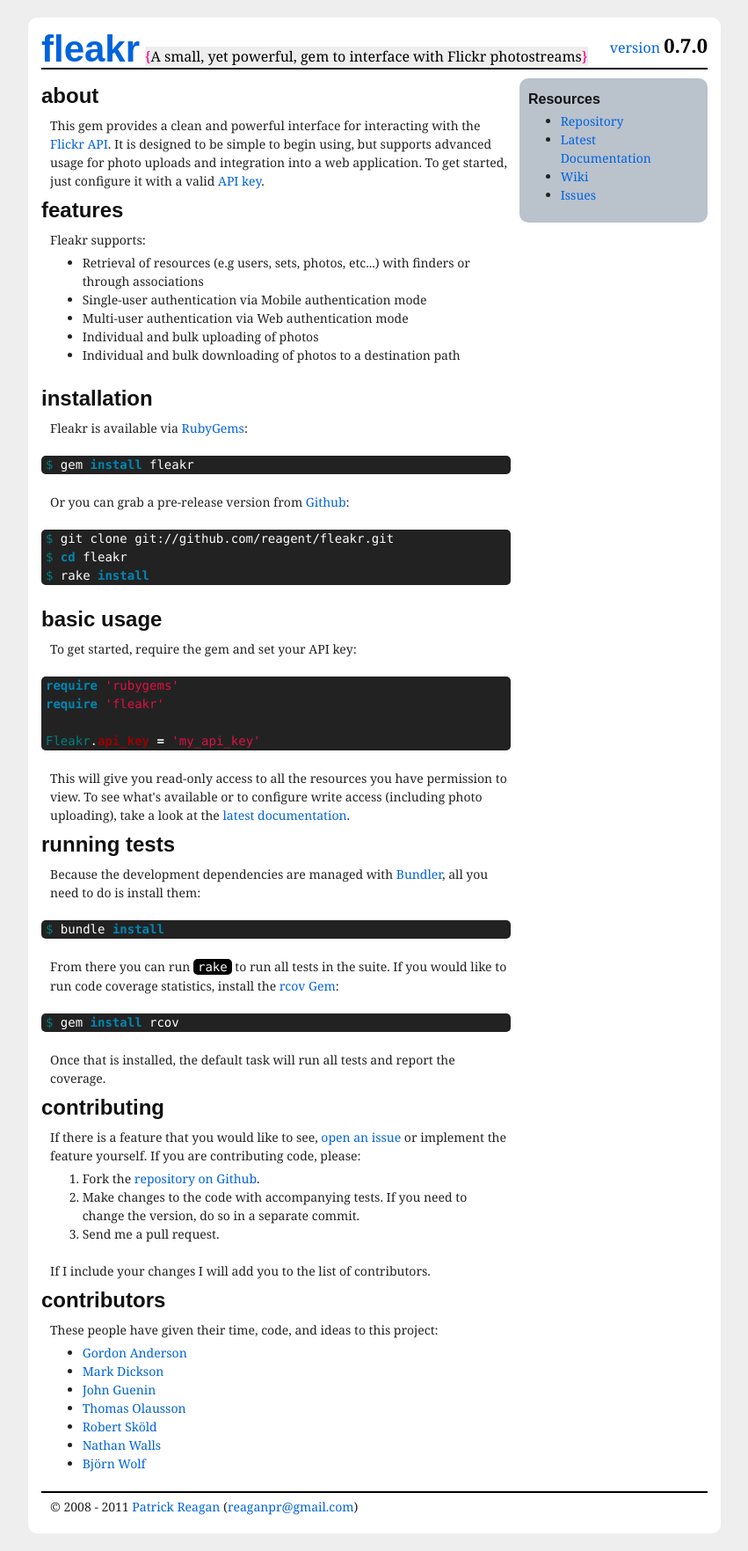
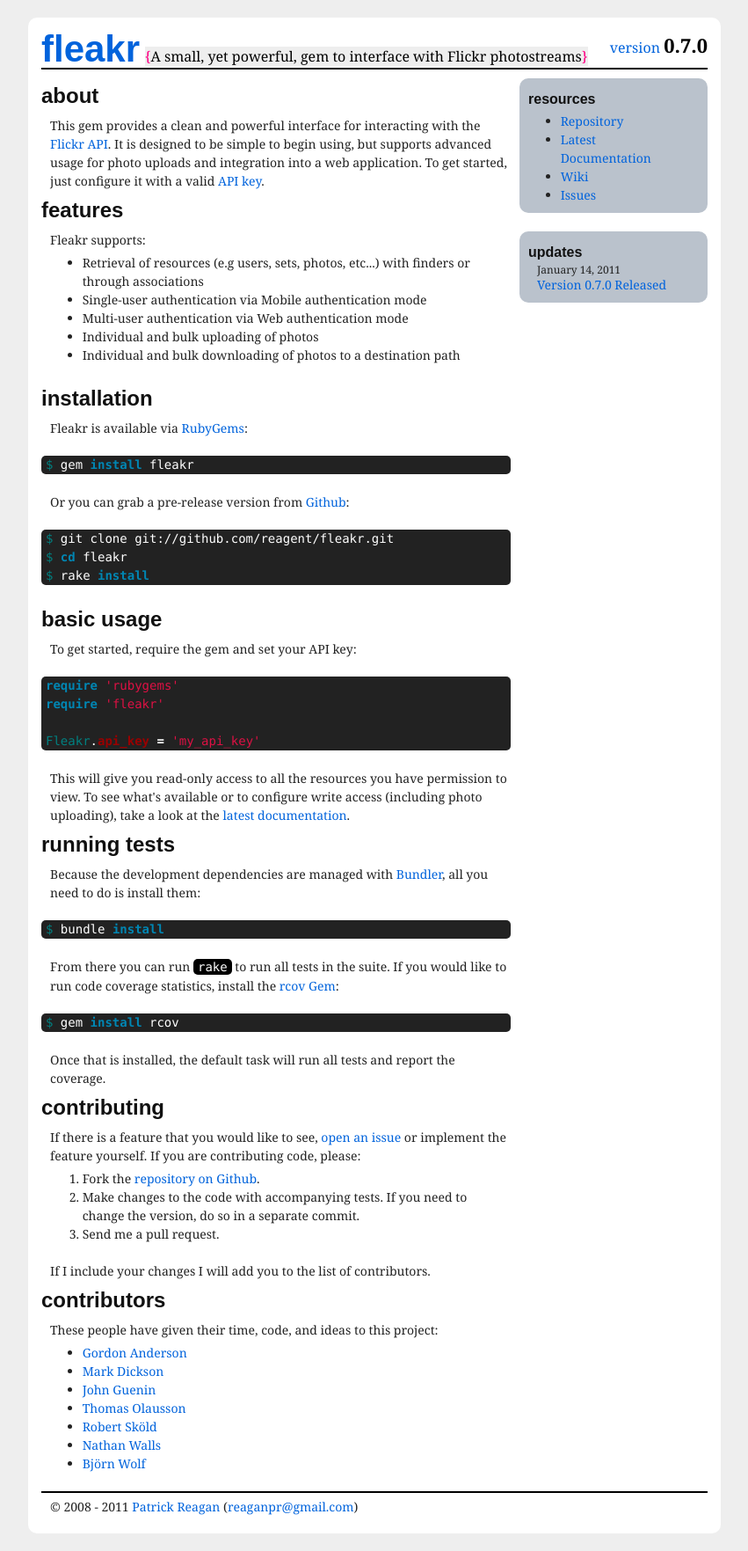
Before and after one commit to reagent/fleakr, a Jekyll site: the page built from index.html, in a window 1280 px wide. Shown: the whole page at 88% size, without its empty margins (214-1065 px from the left). Built offline with Jekyll 4.4.1, drawn with Linux system fonts in a browser that asks for light colours.

Commit message:
Added blog functionality with a post & RSS feed

```diff
--- a/_config.yml
+++ b/_config.yml
@@ -1,2 +1,4 @@
 pygments: true
+permalink: /:title
 gem_version: 0.7.0
+default_title: "Fleakr: A small, yet powerful, gem to interface with Flickr photostreams"
--- a/_layouts/default.html
+++ b/_layouts/default.html
@@ -1,20 +1,27 @@
 <!DOCTYPE html>
 <html>
 <head>
-  <title>Fleakr: A small, yet powerful, gem to interface with Flickr photostreams</title>
-  <link rel="stylesheet" href="css/blueprint/screen.css" type="text/css" media="screen, projection">
-  <link rel="stylesheet" href="css/blueprint/print.css" type="text/css" media="print">
+  <title>
+    {% if page.title %}
+      {{ page.title }} | Fleakr
+    {% else %}
+      {{ site.default_title }}
+    {% endif %}
+  </title>
+  <link rel="stylesheet" href="/css/blueprint/screen.css" type="text/css" media="screen, projection">
+  <link rel="stylesheet" href="/css/blueprint/print.css" type="text/css" media="print">
   <!--[if lt IE 8]>
-    <link rel="stylesheet" href="css/blueprint/ie.css" type="text/css" media="screen, projection">
+    <link rel="stylesheet" href="/css/blueprint/ie.css" type="text/css" media="screen, projection">
   <![endif]-->
-  <link rel="stylesheet" href="css/syntax.css" type="text/css" media="screen" />
-  <link rel="stylesheet" href="css/screen.css" type="text/css" media="screen" />
+  <link rel="stylesheet" href="/css/syntax.css" type="text/css" media="screen" />
+  <link rel="stylesheet" href="/css/screen.css" type="text/css" media="screen" />
+  <link rel="alternate" type="application/rss+xml" title="Subscribe to Fleakr updates" href="http://fleakr.org/updates.rss" />
 </head>
 <body>
   <div class="container">
     <div id="header" class="span-24 last">
       <div class="span-20">
-        <h1>fleakr</h1> <span>{<span class="description">A small, yet powerful, gem to interface with Flickr photostreams</span>}</span>
+        <h1><a href="/">fleakr</a></h1> <span>{<span class="description">A small, yet powerful, gem to interface with Flickr photostreams</span>}</span>
       </div>
       <div id="version" class="span-4 last">
         <span>version <strong>{{site.gem_version}}</strong></span>
@@ -24,14 +31,26 @@
       {{content}}
     </div>
     <div id="sidebar" class="span-7 last">
-      <h2>Resources</h2>
+      <div id="resources" class="callout">
+        <h2>resources</h2>
         <ul>
           <li><a href="http://github.com/reagent/fleakr">Repository</a></li>
-        <li><a href="doc/{{site.gem_version}}/index.html">Latest Documentation</a></li>
+          <li><a href="/doc/{{site.gem_version}}/index.html">Latest Documentation</a></li>
           <!-- <li><a href="versions.html">Version History</a></li> -->
           <li><a href="http://github.com/reagent/fleakr/wiki">Wiki</a></li>
           <li><a href="http://github.com/reagent/fleakr/issues">Issues</a></li>
         </ul>
+      </div>
+      <div id="updates" class="callout">
+        <h2>updates</h2>
+        <ul>
+          {% for post in site.posts %}
+            <li>
+              <span class="date">{{ post.date | date: '%B %e, %Y' }}</span><a href="{{post.url}}">{{post.title}}</a>
+            </li>
+          {% endfor %}
+        </ul>
+      </div>
     </div>
     <div id="footer" class="span-24 last">
       <p>&copy; 2008 - {{ 'now' | date: '%Y' }} <a href="http://sneaq.net">Patrick Reagan</a> (<a href="mailto:reaganpr@gmail.com">reaganpr@gmail.com</a>)</p>
--- a/css/screen.css
+++ b/css/screen.css
@@ -5,14 +5,23 @@
   background: #eee;
 }
 
-h1, h2 {
+h1, h2, h3, h4 {
   font-family: Arial;
 }
 
+h2, h3, h4 {
+  font-weight: bold;
+}
+
 h2 {
-  font-weight: bold;
   font-size: 24px;
   margin: 2px 0;
+}
+
+h3 {
+  color: #444;
+  font-size: 18px;
+  margin: 10px 0;
 }
 
 p {
@@ -27,6 +36,10 @@
 
 a:hover {
   border-bottom: 1px dotted;
+}
+
+h1 a:hover {
+  border: none;
 }
 
 tt {
@@ -82,20 +95,68 @@
   font-size: 22px;
 }
 
-div#sidebar {
+.callout {
   background: #BAC2CC;
   border-radius: 10px;
   padding-top: 10px;
 }
 
-div#sidebar h2 {
+.callout ul {
+  padding-bottom: 10px;
+}
+
+.callout h2 {
   margin-left: 10px;
 }
 
-div#sidebar h2 {
+.callout h2 {
   font-size: 16px;
+}
+
+div#updates ul {
+  list-style: none;
+  padding-left: 0;
+  margin-left: 20px;
+}
+
+div#updates li span.date {
+  display: block;
+  font-size: 12px;
+  line-height: 12px;
 }
 
 div#footer {
   border-top: 2px solid #000;
 }
+
+div#post div#date {
+  background: #BAC2CC;
+  border-radius: 10px;
+  text-align: center;
+  padding-top: 5px;
+  padding-bottom: 5px;
+  margin-top: 10px;
+}
+
+div#post div#date span.month,
+div#post div#date span.day,
+div#post div#date span.year {
+  display: block;
+}
+
+div#post div#date span.day {
+  font-size: 22px;
+  line-height: 22px;
+}
+
+div#post div#date span.month {
+  font-size: 18px;
+  font-weight: bold;
+  font-variant: small-caps;
+  line-height: 18px;
+}
+
+div#post div#date span.year {
+  font-size: 12px;
+  line-height: 12px;
+}
```
Also changed, not shown: _layouts/post.html (added, +14 -0 lines), _posts/2011-01-14-version-0-7-0-released.html (added, +71 -0 lines), 1 other file. Lines whose indentation alone changed are shown as unchanged.
